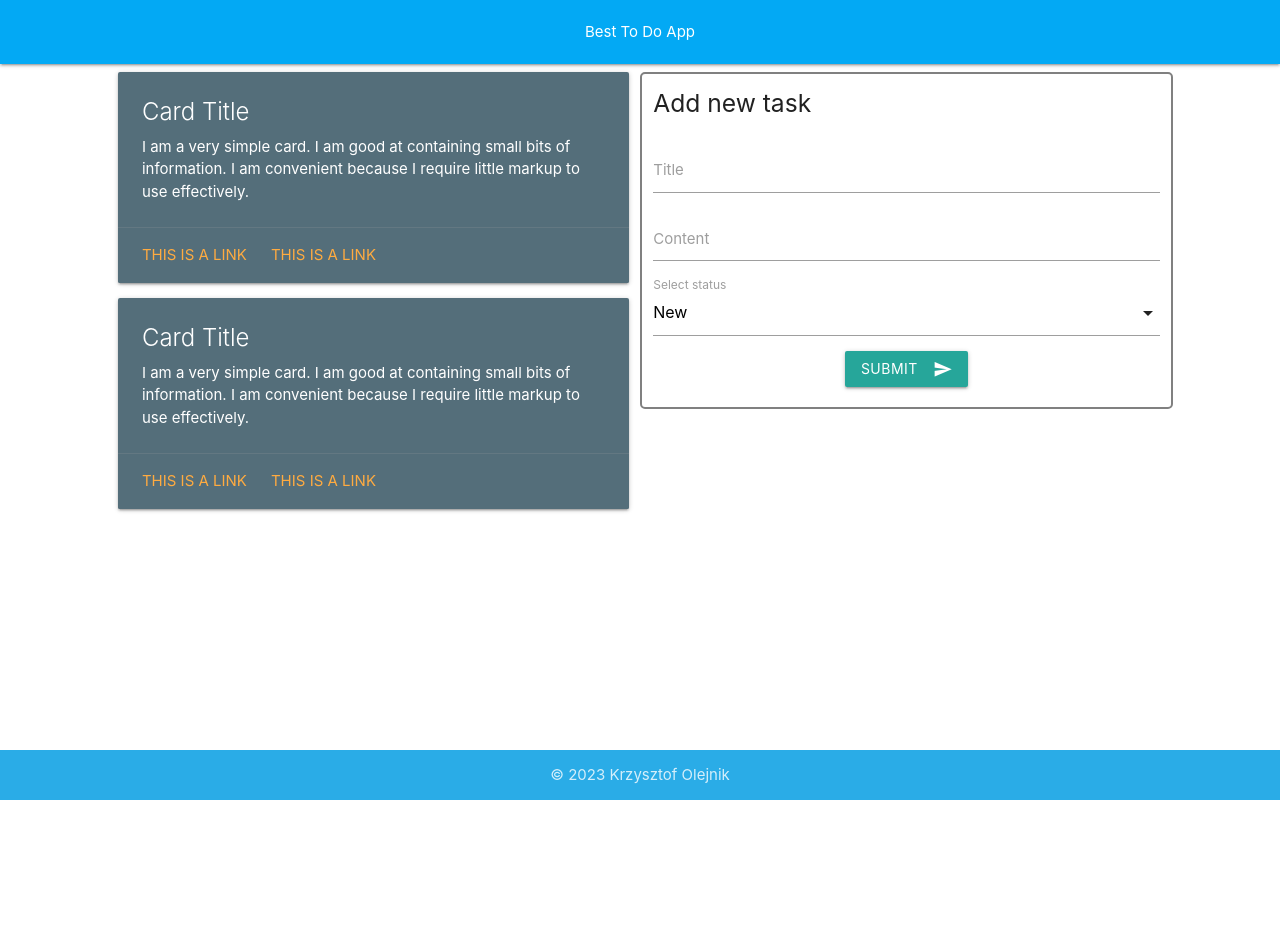
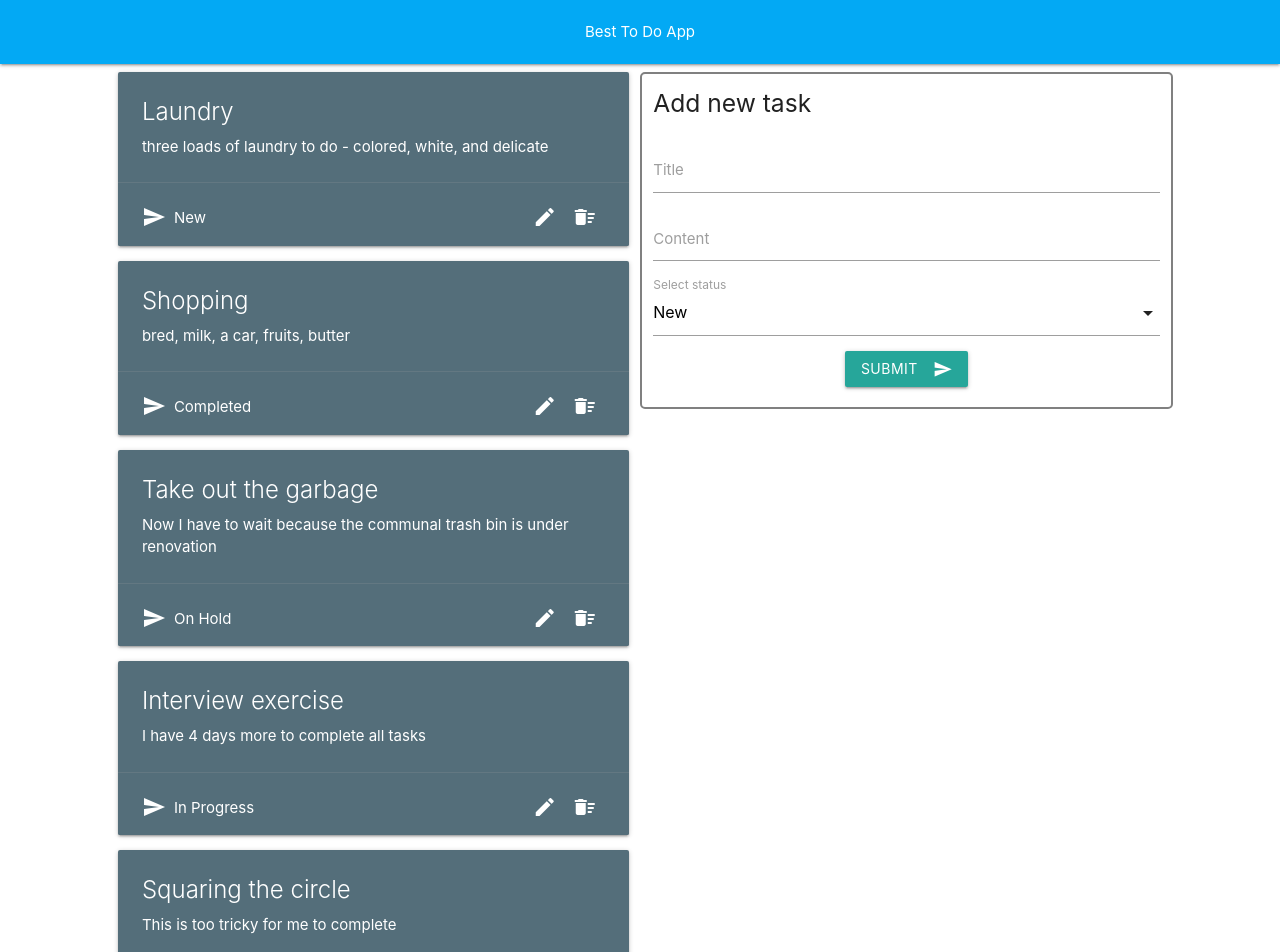
Before and after one commit to regurgitate/todo-list, a Vue app: page / in a window 1280 px wide. Shown: the top 952 px of the page. Before the commit the page ends 800 px from the top, so only its background shows below. Built offline with nearby package versions, Linux system fonts and the light colour scheme.

Commit message:
data restructured, bind variables

```diff
--- a/src/App.vue
+++ b/src/App.vue
@@ -12,13 +12,48 @@ export default {
   data() {
     return {
       toDoList: [
-        "Laundry",
-        "Shopping",
-        "Take out the garbage",
-        "Interview exercise",
-        "Squaring the circle",
-        "Doubling the cube",
-        "Angle trisection"
+        {
+          title: "Laundry",
+          content: "three loads of laundry to do - colored, white, and delicate",
+          status: "New",
+          id: 1
+        },
+        {
+          title: "Shopping",
+          content: "bred, milk, a car, fruits, butter",
+          status: "Completed",
+          id: 2
+        },
+        {
+          title: "Take out the garbage",
+          content: "Now I have to wait because the communal trash bin is under renovation",
+          status: "On Hold",
+          id: 3
+        },
+        {
+          title: "Interview exercise",
+          content: "I have 4 days more to complete all tasks",
+          status: "In Progress",
+          id: 4
+        },
+        {
+          title: "Squaring the circle",
+          content: "This is too tricky for me to complete",
+          status: "Abandoned",
+          id: 5
+        },
+        {
+          title: "Doubling the cube",
+          content: "Man I tell you I thought I'm better at math",
+          status: "Abandoned",
+          id: 6
+        },
+        {
+          title: "Angle trisection",
+          content: "Homework for next week",
+          status: "In Progress",
+          id: 7
+        }
       ]
     }
   }
@@ -28,7 +63,7 @@ export default {
 
 <template>
   <Navi />
-  <Content />
+  <Content :data="toDoList" />
   <Foot />
 </template>
 
--- a/src/components/AddForm.vue
+++ b/src/components/AddForm.vue
@@ -19,7 +19,6 @@ export default {
   methods: {
     submit: function() {
       this.$refs.form.reset();
-      //document.querySelectorAll("form").forEach(form => form.reset());
     }
   }
 }
@@ -40,11 +39,11 @@ export default {
         </div>
         <div class="input-field">
           <select ref="select">
-            <option value="new">New</option>
-            <option value="inProgress">In progress</option>
-            <option value="completed">Completed</option>
-            <option value="onHold">On Hold</option>
-            <option value="abandoned">Abandoned</option>
+            <option value="New">New</option>
+            <option value="In Progress">In progress</option>
+            <option value="Completed">Completed</option>
+            <option value="On Hold">On Hold</option>
+            <option value="Abandoned">Abandoned</option>
           </select>
           <label>Select status</label>
         </div>
--- a/src/components/Content.vue
+++ b/src/components/Content.vue
@@ -1,14 +1,15 @@
 <script setup>
 import Task from "./Task.vue";
 import AddForm from "./AddForm.vue";
+
+const props = defineProps(['data']);
 </script>
 
 <template>
   <div class="rout-view">
     <div class="row">
       <div class="col s5 offset-s1">
-        <Task />
-        <Task />
+        <Task v-for="datum in data" :key="datum.id" :task="datum" />
       </div>
       <div class="col s5">
         <AddForm />
--- a/src/components/Task.vue
+++ b/src/components/Task.vue
@@ -1,13 +1,34 @@
+<script setup>
+const props = defineProps(['task']);
+</script>
+
+
 <template>
   <div class="card blue-grey darken-1">
     <div class="card-content white-text">
-      <span class="card-title">Card Title</span>
-      <p>I am a very simple card. I am good at containing small bits of information.
-      I am convenient because I require little markup to use effectively.</p>
+      <span class="card-title">{{ task.title }}</span>
+      <p>{{ task.content }}</p>
     </div>
-    <div class="card-action">
-      <a href="#">This is a link</a>
-      <a href="#">This is a link</a>
+    <div class="card-action white-text">
+      <i class="material-icons icon-left">send</i>
+      <span>{{ task.status }}</span>
+      <span class="right">
+        <i class="material-icons icon-right">create</i>
+        <i class="material-icons icon-right">delete_sweep</i>
+      </span>
     </div>
   </div>
 </template>
+
+<style scoped>
+.icon-left {
+  position: relative;
+  margin: 0 8px 0 0;
+  top: 6px;
+}
+.icon-right {
+  position: relative;
+  margin: 0 8px;
+  top: 6px;
+}
+</style>
```
